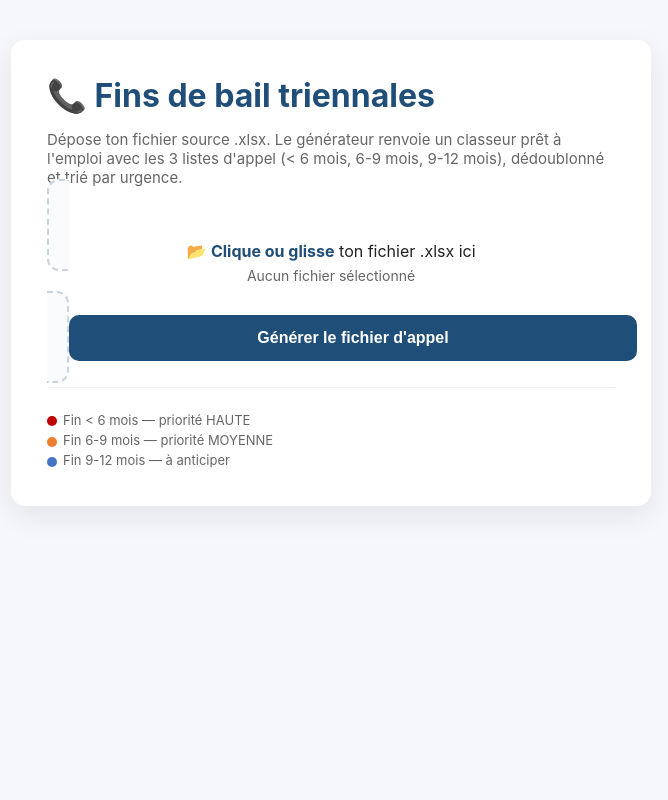
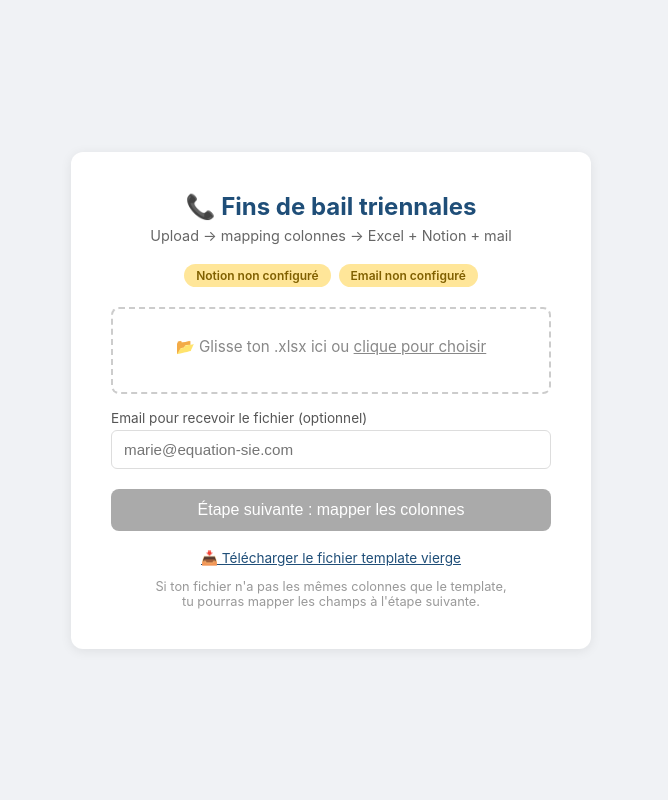
Before and after one commit to MarieMoriceau/fins-de-bail, a Flask app: page / in a window 1280 px wide. Shown: the whole page, without its empty margins (309-977 px from the left). Run offline with Flask 3, Linux system fonts and the light colour scheme.

Commit message:
Add files via upload

```diff
--- a/templates/index.html
+++ b/templates/index.html
@@ -1,84 +1,110 @@
-<!doctype html>
+<!DOCTYPE html>
 <html lang="fr">
 <head>
   <meta charset="utf-8">
+  <meta name="viewport" content="width=device-width, initial-scale=1">
   <title>Fins de bail — Générateur</title>
-  <meta name="viewport" content="width=device-width, initial-scale=1">
   <style>
-    :root { --blue:#1F4E78; --red:#C00000; --green:#548235; }
-    * { box-sizing: border-box; }
-    body { font-family: -apple-system, BlinkMacSystemFont, "Segoe UI", Calibri, sans-serif;
-           background: #f5f7fa; margin:0; padding:40px 20px; color:#222; }
-    .card { max-width: 640px; margin: 0 auto; background: white; border-radius: 14px;
-            box-shadow: 0 10px 30px rgba(0,0,0,.08); padding: 36px; }
-    h1 { margin:0 0 8px; color: var(--blue); }
-    .subtitle { color:#666; margin-bottom: 28px; font-size: 15px; }
-    .drop { border: 2px dashed #c9d4e0; border-radius: 12px; padding: 34px 20px;
-            text-align: center; background: #fafbfd; transition: .2s; cursor: pointer; }
-    .drop:hover, .drop.drag { border-color: var(--blue); background: #eef4fb; }
-    .drop input { display: none; }
-    .drop p { margin: 6px 0; }
-    .drop strong { color: var(--blue); }
-    button { margin-top: 22px; width: 100%; padding: 14px; border: 0; border-radius: 10px;
-             background: var(--blue); color: white; font-size: 16px; font-weight: 600;
-             cursor: pointer; transition: .2s; }
-    button:hover { background: #163a5c; }
-    button:disabled { background: #bbb; cursor: not-allowed; }
-    .legend { margin-top: 26px; padding-top: 22px; border-top: 1px solid #eee;
-              font-size: 13px; color: #666; line-height: 1.55; }
-    .legend .dot { display:inline-block; width:10px; height:10px; border-radius:50%;
-                   margin-right: 6px; vertical-align: middle; }
-    .status { margin-top: 14px; font-size: 14px; color: #666; min-height: 20px; }
-    .filename { color: var(--green); font-weight: 600; }
+    * { box-sizing: border-box; margin: 0; padding: 0; }
+    body { font-family: -apple-system, BlinkMacSystemFont, 'Segoe UI', Roboto, sans-serif;
+           background: #f0f2f5; min-height: 100vh; display: flex; align-items: center;
+           justify-content: center; padding: 20px; }
+    .card { background: #fff; border-radius: 12px; box-shadow: 0 2px 12px rgba(0,0,0,.08);
+            padding: 40px; max-width: 520px; width: 100%; }
+    h1 { font-size: 1.5rem; color: #1F4E78; margin-bottom: 6px; text-align: center; }
+    .subtitle { color: #666; font-size: .9rem; margin-bottom: 20px; text-align: center; }
+    .badges { display: flex; gap: 8px; justify-content: center; margin-bottom: 20px; flex-wrap: wrap; }
+    .badge { display: inline-block; padding: 4px 12px; border-radius: 20px;
+             font-size: .75rem; font-weight: 600; }
+    .badge.on  { background: #C6EFCE; color: #006100; }
+    .badge.off { background: #FFE699; color: #806000; }
+    .upload-area { border: 2px dashed #ccc; border-radius: 8px; padding: 28px;
+                   margin-bottom: 16px; transition: border-color .2s; cursor: pointer;
+                   text-align: center; }
+    .upload-area:hover { border-color: #1F4E78; }
+    .upload-area.dragging { border-color: #1F4E78; background: #f8fbff; }
+    .upload-area input[type="file"] { display: none; }
+    .upload-area p { color: #888; font-size: .95rem; }
+    .filename { color: #1F4E78; font-weight: 600; margin-top: 8px; }
+    label { display: block; font-size: .85rem; color: #555; margin-bottom: 4px; margin-top: 12px; }
+    input[type="email"] { width: 100%; padding: 10px 12px; border: 1px solid #ddd; border-radius: 6px;
+                          font-size: .95rem; }
+    button { display: block; width: 100%; background: #1F4E78; color: #fff; border: none;
+             padding: 12px; border-radius: 8px; font-size: 1rem; cursor: pointer;
+             margin-top: 20px; transition: background .2s; }
+    button:hover { background: #163a5a; }
+    button:disabled { background: #aaa; cursor: not-allowed; }
+    .template-link { text-align: center; margin-top: 16px; }
+    .template-link a { color: #1F4E78; font-size: .85rem; }
+    .info { text-align: center; margin-top: 12px; font-size: .8rem; color: #999; }
+    .flash { padding: 10px 16px; border-radius: 6px; margin-bottom: 16px; font-size: .9rem; }
+    .flash.error { background: #FFC7CE; color: #9C0006; }
   </style>
 </head>
 <body>
   <div class="card">
     <h1>📞 Fins de bail triennales</h1>
-    <p class="subtitle">Dépose ton fichier source .xlsx. Le générateur renvoie un classeur prêt à l'emploi avec les 3 listes d'appel (< 6 mois, 6-9 mois, 9-12 mois), dédoublonné et trié par urgence.</p>
+    <p class="subtitle">Upload → mapping colonnes → Excel + Notion + mail</p>
 
-    <form id="form" action="/generate" method="post" enctype="multipart/form-data">
-      <label class="drop" id="drop">
-        <input id="file" name="source" type="file" accept=".xlsx" required>
-        <p>📂 <strong>Clique ou glisse</strong> ton fichier .xlsx ici</p>
-        <p class="status" id="status">Aucun fichier sélectionné</p>
-      </label>
-      <button id="btn" type="submit">Générer le fichier d'appel</button>
+    <div class="badges">
+      {% if notion_ok %}
+        <span class="badge on">✓ Notion</span>
+      {% else %}
+        <span class="badge off">Notion non configuré</span>
+      {% endif %}
+      {% if mail_ok %}
+        <span class="badge on">✓ Email SMTP</span>
+      {% else %}
+        <span class="badge off">Email non configuré</span>
+      {% endif %}
+    </div>
+
+    {% with messages = get_flashed_messages(with_categories=true) %}
+      {% for cat, msg in messages %}
+        <div class="flash {{ cat }}">{{ msg }}</div>
+      {% endfor %}
+    {% endwith %}
+
+    <form action="/upload" method="post" enctype="multipart/form-data" id="form">
+      <div class="upload-area" id="drop">
+        <p>📂 Glisse ton .xlsx ici ou <u>clique pour choisir</u></p>
+        <input type="file" name="file" id="file" accept=".xlsx">
+        <p class="filename" id="fname"></p>
+      </div>
+
+      <label for="email">Email pour recevoir le fichier (optionnel)</label>
+      <input type="email" name="email" id="email" placeholder="marie@equation-sie.com">
+
+      <button type="submit" id="btn" disabled>Étape suivante : mapper les colonnes</button>
     </form>
 
-    <div class="legend">
-      <div><span class="dot" style="background:#C00000"></span>Fin &lt; 6 mois — priorité HAUTE</div>
-      <div><span class="dot" style="background:#ED7D31"></span>Fin 6-9 mois — priorité MOYENNE</div>
-      <div><span class="dot" style="background:#4472C4"></span>Fin 9-12 mois — à anticiper</div>
+    <div class="template-link">
+      <a href="/template">📥 Télécharger le fichier template vierge</a>
     </div>
+    <p class="info">Si ton fichier n'a pas les mêmes colonnes que le template,<br>tu pourras mapper les champs à l'étape suivante.</p>
   </div>
 
   <script>
     const drop = document.getElementById('drop');
-    const file = document.getElementById('file');
-    const status = document.getElementById('status');
+    const input = document.getElementById('file');
+    const fname = document.getElementById('fname');
     const btn = document.getElementById('btn');
-    const form = document.getElementById('form');
 
-    file.addEventListener('change', () => {
-      if (file.files[0]) status.innerHTML = '<span class="filename">✓ ' + file.files[0].name + '</span>';
+    drop.addEventListener('click', () => input.click());
+    drop.addEventListener('dragover', e => { e.preventDefault(); drop.classList.add('dragging'); });
+    drop.addEventListener('dragleave', () => drop.classList.remove('dragging'));
+    drop.addEventListener('drop', e => {
+      e.preventDefault(); drop.classList.remove('dragging');
+      if (e.dataTransfer.files.length) { input.files = e.dataTransfer.files; update(); }
     });
-    ['dragover','dragenter'].forEach(e => drop.addEventListener(e, ev => {
-      ev.preventDefault(); drop.classList.add('drag');
-    }));
-    ['dragleave','drop'].forEach(e => drop.addEventListener(e, () => drop.classList.remove('drag')));
-    drop.addEventListener('drop', ev => {
-      ev.preventDefault();
-      if (ev.dataTransfer.files[0]) {
-        file.files = ev.dataTransfer.files;
-        file.dispatchEvent(new Event('change'));
+    input.addEventListener('change', update);
+
+    function update() {
+      if (input.files.length) {
+        fname.textContent = input.files[0].name;
+        btn.disabled = false;
       }
-    });
-    form.addEventListener('submit', () => {
-      btn.disabled = true;
-      btn.textContent = '⏳ Génération en cours…';
-      setTimeout(() => { btn.disabled = false; btn.textContent = 'Générer le fichier d\'appel'; }, 8000);
-    });
+    }
   </script>
 </body>
 </html>
```
Also changed, not shown: templates/mapping.html (added, +117 -0 lines).
